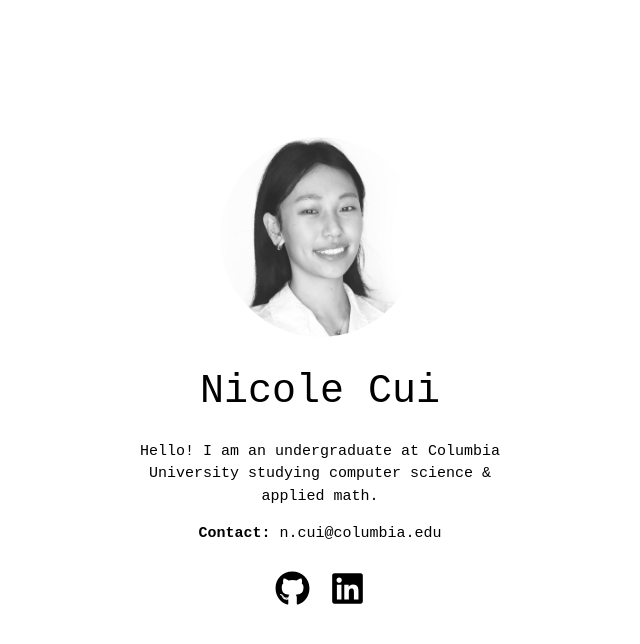
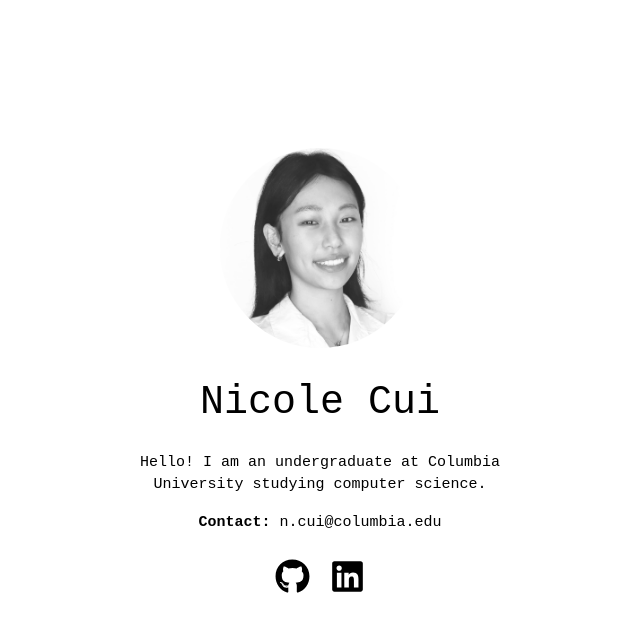
Before and after one commit to nc0le/personal-website, a React (Vite) app: page / in a window 1280 px wide. Shown: the top 644 px of the page, without its empty margins (320-960 px from the left). Built offline with nearby package versions, Linux system fonts and the light colour scheme; a web font is replaced by a local one.

Commit message:
Update App.tsx

```diff
--- a/src/App.tsx
+++ b/src/App.tsx
@@ -24,7 +24,7 @@ function App() {
       <h1 style={{ fontFamily: 'Azeret Mono, monospace', fontSize: 40 , fontWeight: 'normal', color: '#000000'}}>Nicole Cui</h1>
       <div className="card">
         <p>
-        Hello! I am an undergraduate at Columbia University studying computer science & applied math.
+        Hello! I am an undergraduate at Columbia University studying computer science.
         </p>
         <p>
           <b>Contact:</b> n.cui@columbia.edu
```
